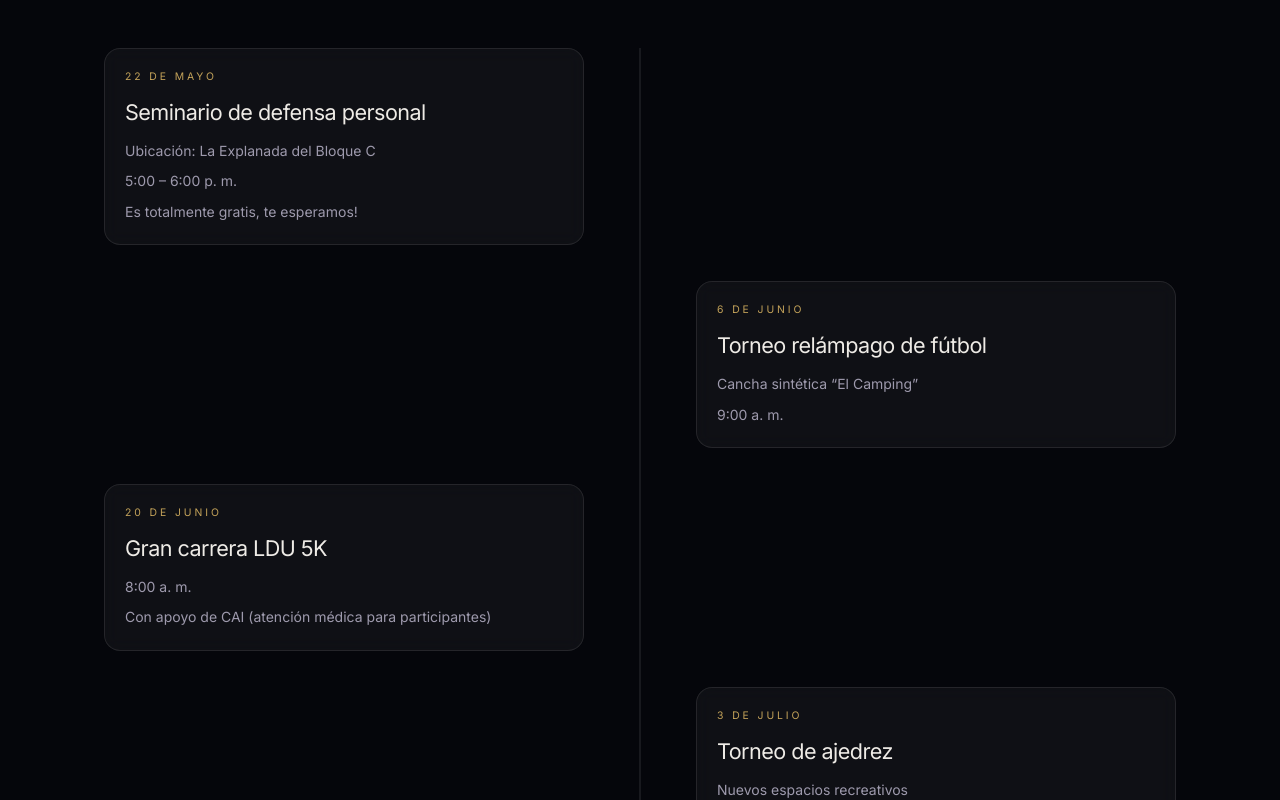
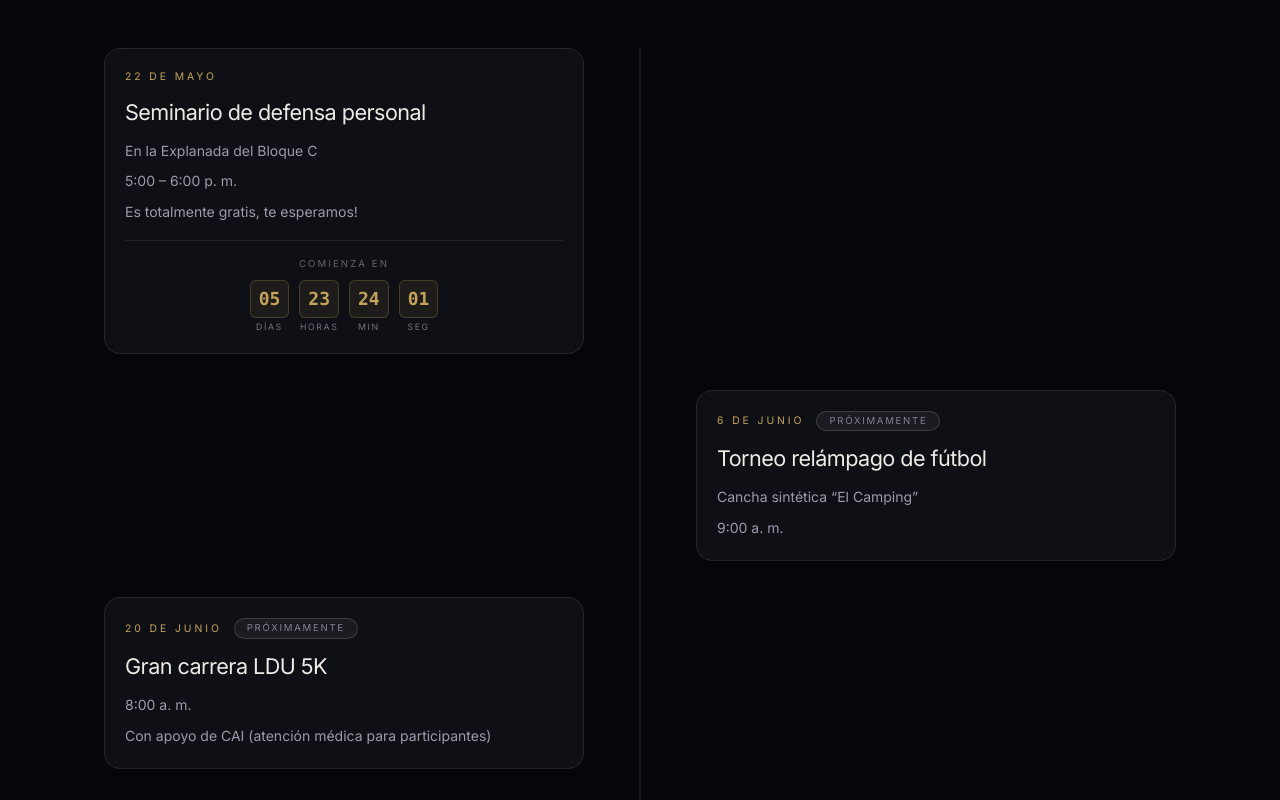
Before and after one commit to Alejandro-ZetaZeta/PROYECTOlduA, a Next.js app in the folder web/: page /events/activate-uleam in a window 1280 px wide. Shown: the part 1000-1800 px from the top of the page. Built offline with nearby package versions, Linux system fonts and the light colour scheme.

Commit message:
Temporizador y proximamente tags

```diff
--- a/web/app/events/activate-uleam/components/Timeline.tsx
+++ b/web/app/events/activate-uleam/components/Timeline.tsx
@@ -5,6 +5,57 @@ import { motion, useScroll, useTransform } from "framer-motion";
 
 import type { RoadmapStop } from "../content";
 import { easeOutQuint } from "@/lib/animations";
+
+// May 22 2026 17:00 Guayaquil time (UTC-5)
+const SEMINAR_TARGET = new Date("2026-05-22T22:00:00Z");
+
+function useCountdown(target: Date) {
+  const calc = () => Math.max(0, Math.floor((target.getTime() - Date.now()) / 1000));
+  const [secs, setSecs] = React.useState(calc);
+  React.useEffect(() => {
+    const id = setInterval(() => setSecs(calc), 1000);
+    return () => clearInterval(id);
+  }, []);
+  return {
+    days: Math.floor(secs / 86400),
+    hours: Math.floor((secs % 86400) / 3600),
+    minutes: Math.floor((secs % 3600) / 60),
+    seconds: secs % 60,
+    done: secs === 0,
+  };
+}
+
+function CountdownUnit({ value, label }: { value: number; label: string }) {
+  return (
+    <div className="flex flex-col items-center gap-0.5">
+      <span className="min-w-[2ch] rounded-md border border-gold/25 bg-gold/8 px-2 py-1 text-center font-mono text-base font-semibold tabular-nums text-gold sm:text-lg">
+        {String(value).padStart(2, "0")}
+      </span>
+      <span className="text-[0.55rem] tracking-[0.18em] text-muted/70 uppercase">{label}</span>
+    </div>
+  );
+}
+
+function SeminarCountdown() {
+  const { days, hours, minutes, seconds, done } = useCountdown(SEMINAR_TARGET);
+  return (
+    <div className="mt-4 border-t border-white/8 pt-4">
+      {done ? (
+        <p className="text-center text-xs text-gold">¡El evento ha comenzado!</p>
+      ) : (
+        <div className="flex flex-col items-center gap-2">
+          <p className="text-[0.6rem] tracking-[0.22em] text-muted/60 uppercase">Comienza en</p>
+          <div className="flex gap-2.5">
+            <CountdownUnit value={days} label="días" />
+            <CountdownUnit value={hours} label="horas" />
+            <CountdownUnit value={minutes} label="min" />
+            <CountdownUnit value={seconds} label="seg" />
+          </div>
+        </div>
+      )}
+    </div>
+  );
+}
 
 export function Timeline({ stops }: { stops: RoadmapStop[] }) {
   const ref = React.useRef<HTMLDivElement>(null);
@@ -73,6 +124,11 @@ export function Timeline({ stops }: { stops: RoadmapStop[] }) {
                         {stop.highlight}
                       </span>
                     ) : null}
+                    {idx > 0 && (
+                      <span className="rounded-full border border-white/15 bg-white/5 px-3 py-0.5 text-[0.6rem] tracking-[0.18em] text-muted/80">
+                        PRÓXIMAMENTE
+                      </span>
+                    )}
                   </div>
 
                   <h3 className="mt-3 font-[var(--font-display)] text-xl tracking-tight text-foreground sm:text-[1.35rem]">
@@ -86,6 +142,7 @@ export function Timeline({ stops }: { stops: RoadmapStop[] }) {
                       {stop.details ? <p>{stop.details}</p> : null}
                     </div>
                   )}
+                  {idx === 0 && <SeminarCountdown />}
                 </div>
               </div>
             </motion.div>
--- a/web/app/events/activate-uleam/content.ts
+++ b/web/app/events/activate-uleam/content.ts
@@ -23,7 +23,7 @@ export const activateUleam = {
         date: "22 de mayo",
         title: "Seminario de defensa personal",
         time: "5:00 – 6:00 p. m.",
-        location: "Ubicación: La Explanada del Bloque C",
+        location: "En la Explanada del Bloque C",
         details: "Es totalmente gratis, te esperamos!",
       },
       {
```
